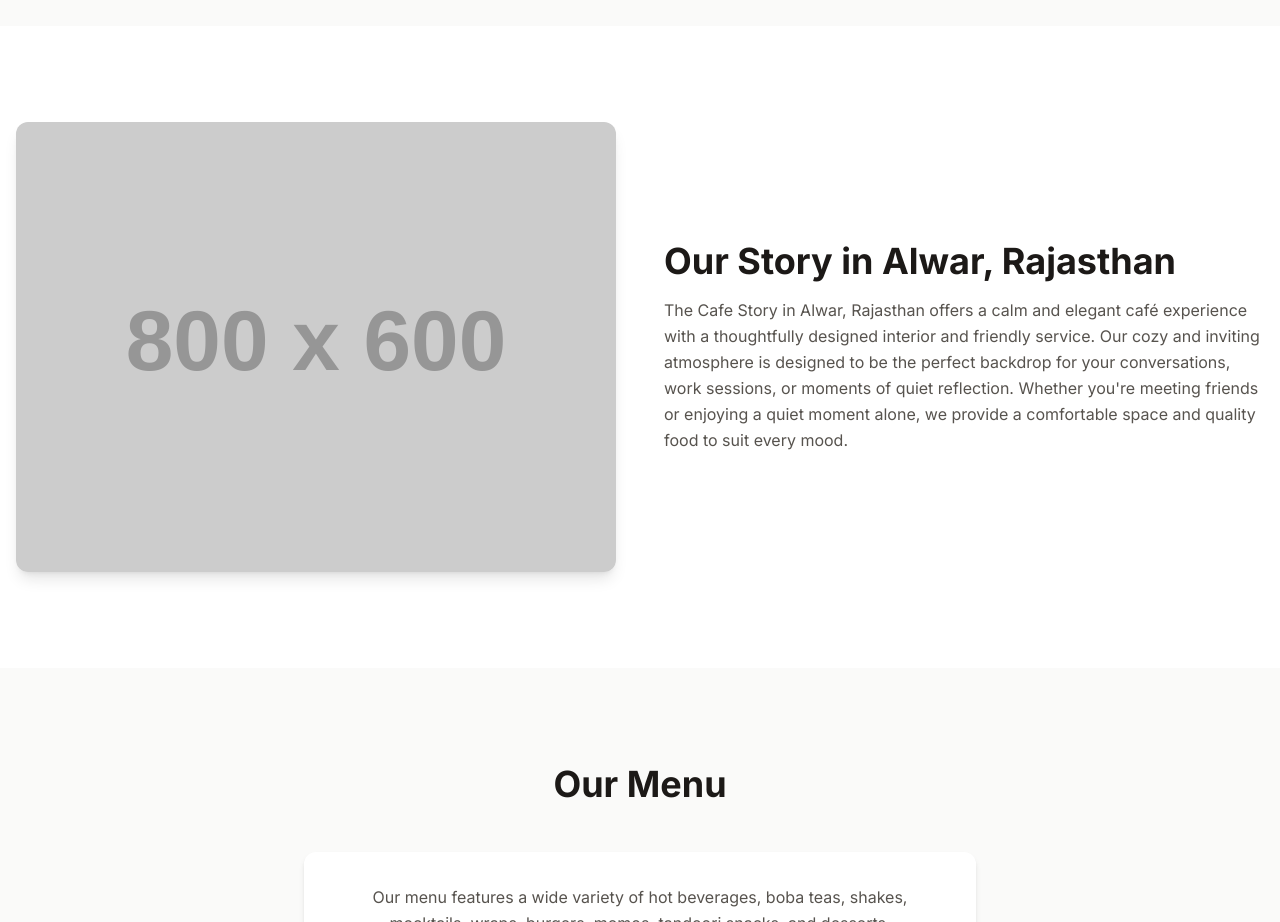
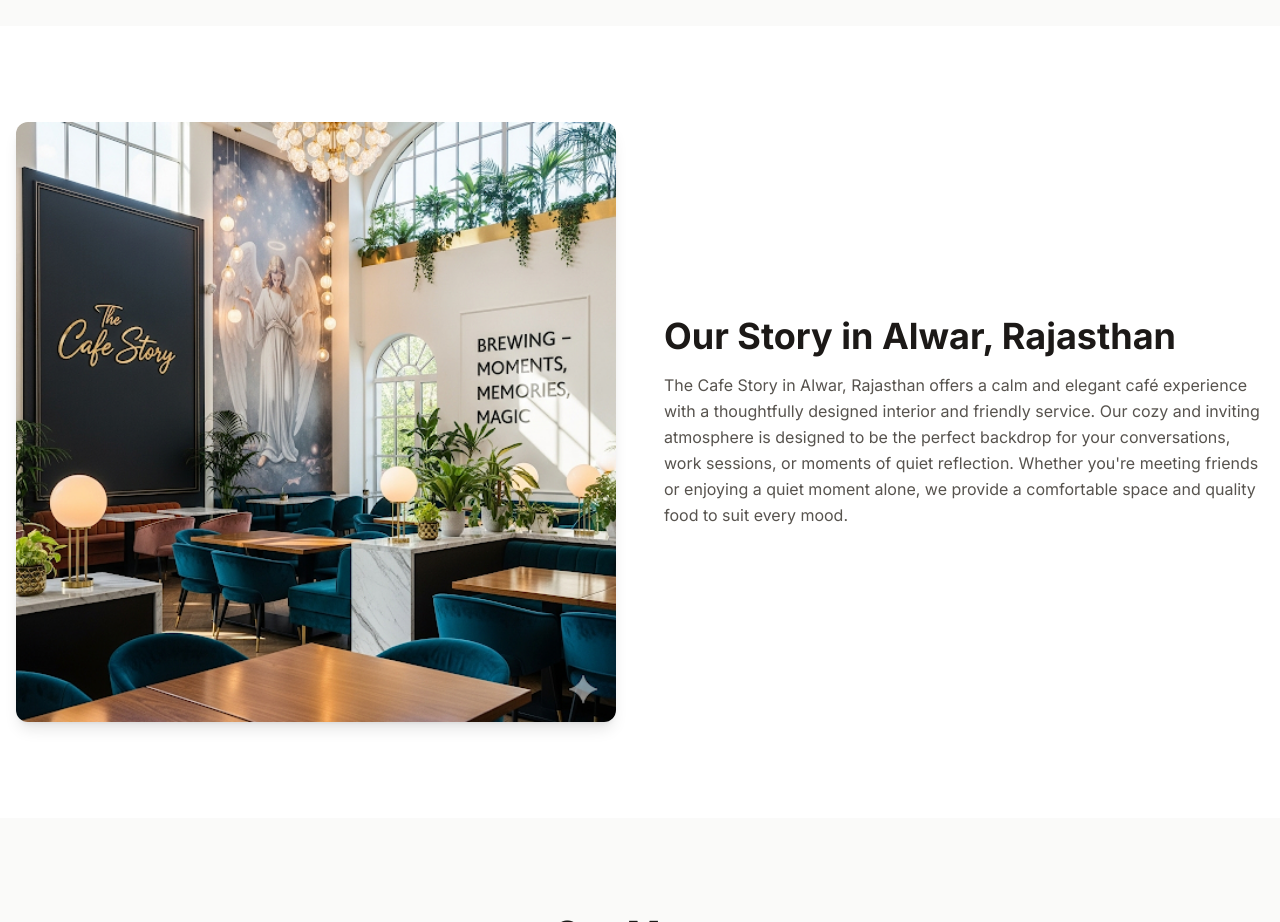
Before and after one commit to OgarOjong/cafestory, a plain HTML site: page index.html in a window 1280 px wide. Shown: the part 940-1862 px from the top of the page. Drawn offline with nearby package versions, Linux system fonts and the light colour scheme; placeholder pictures from the web are drawn by us.

Commit message:
new image

```diff
--- a/index.html
+++ b/index.html
@@ -64,7 +64,7 @@
     <section id="about" class="bg-white py-16 md:py-24">
         <div class="container mx-auto px-4 flex flex-col md:flex-row items-center space-y-8 md:space-y-0 md:space-x-12">
             <div class="md:w-1/2">
-                <img src="https://placehold.co/800x600/f3f4f6/334155?text=Our+Cafe" alt="Our Cafe placeholder image" class="rounded-xl shadow-lg w-full h-auto">
+                <img src="./images/cafe101.png" alt="Our Cafe placeholder image" class="rounded-xl shadow-lg w-full h-auto">
             </div>
             <div class="md:w-1/2">
                 <h3 class="text-3xl md:text-4xl font-bold text-stone-900 mb-4">Our Story in Alwar, Rajasthan</h3>
```
Also changed, not shown: images/cafe101.png (added), 2 other files.
